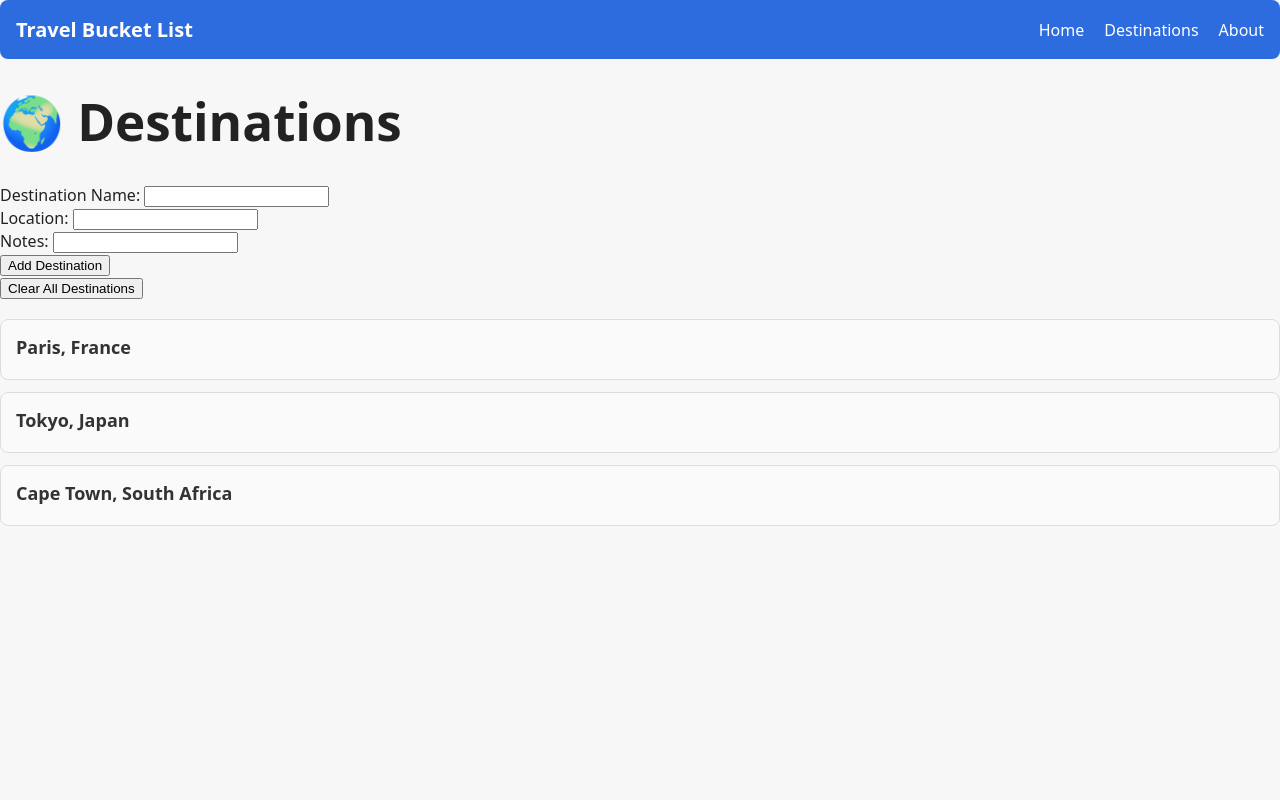
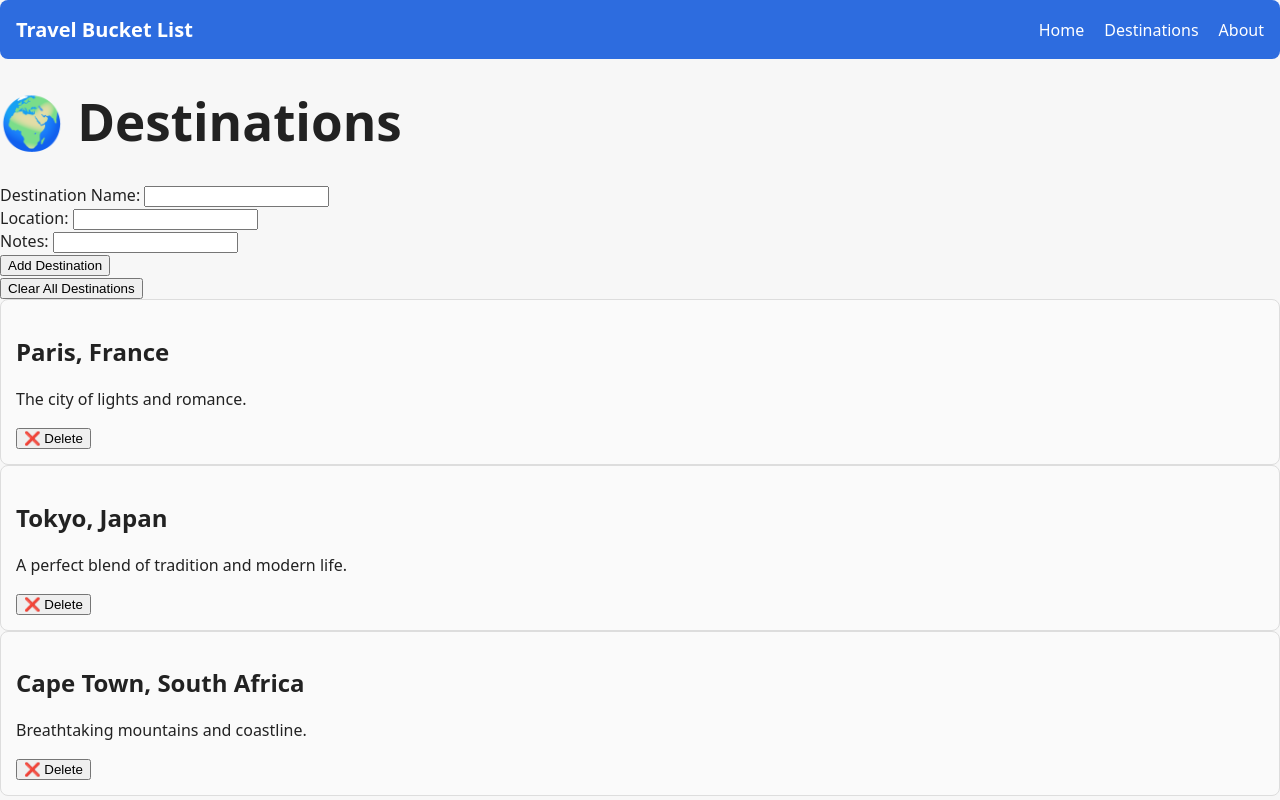
Before and after one commit to zypherson/travel-bucket-list, a React (Vite) app: page /destinations in a window 1280 px wide. Built offline with nearby package versions, Linux system fonts and the light colour scheme.

Commit message:
added delete functionality to destinationList

```diff
--- a/src/components/DestinationList.js
+++ b/src/components/DestinationList.js
@@ -1,21 +1,22 @@
 import "./DestinationList.css";
 
-const DestinationList = ({ destinations }) => {
-  if (destinations.length === 0) {
-    return <p className="empty-list">No destinations yet. Add your first one!</p>;
+const DestinationList = ({ destinations,onDelete }) => {
+    return (
+      <div className="destinations-grid">
+        {destinations.map((place) => (
+          <div key={place.id} className="destination-card">
+            <h2>{place.name}</h2>
+            <p>{place.description}</p>
+            <button
+              onClick={() => onDelete(place.id)}
+              className="delete-btn"
+            >
+              ❌ Delete
+            </button>
+          </div>
+        ))}
+      </div>
+    );
   }
 
-  return (
-    <ul className="destination-list">
-      {destinations.map((dest, index) => (
-        <li key={index} className="destination-card">
-          <h3>{dest.name}</h3>
-          <p className="location">{dest.location}</p>
-          {dest.notes && <p className="notes">{dest.notes}</p>}
-        </li>
-      ))}
-    </ul>
-  );
-};
-
 export default DestinationList;
```
